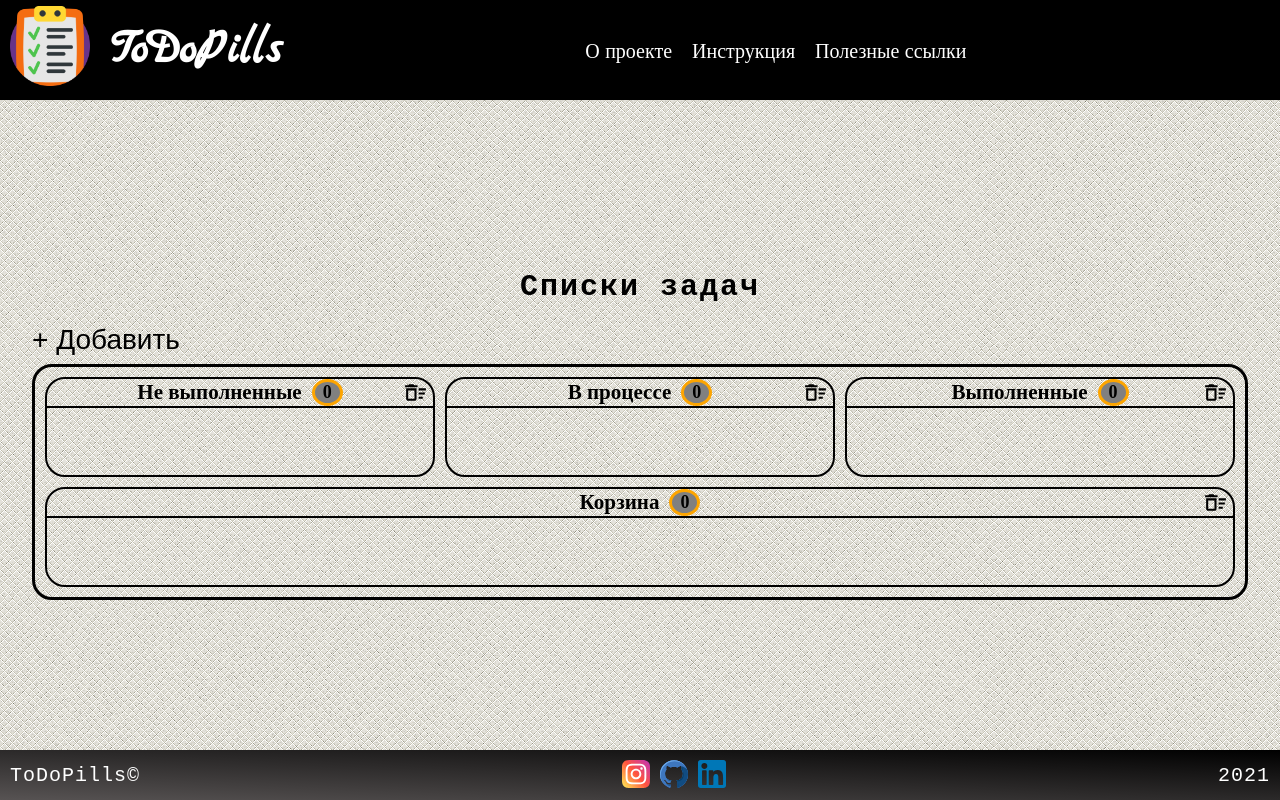
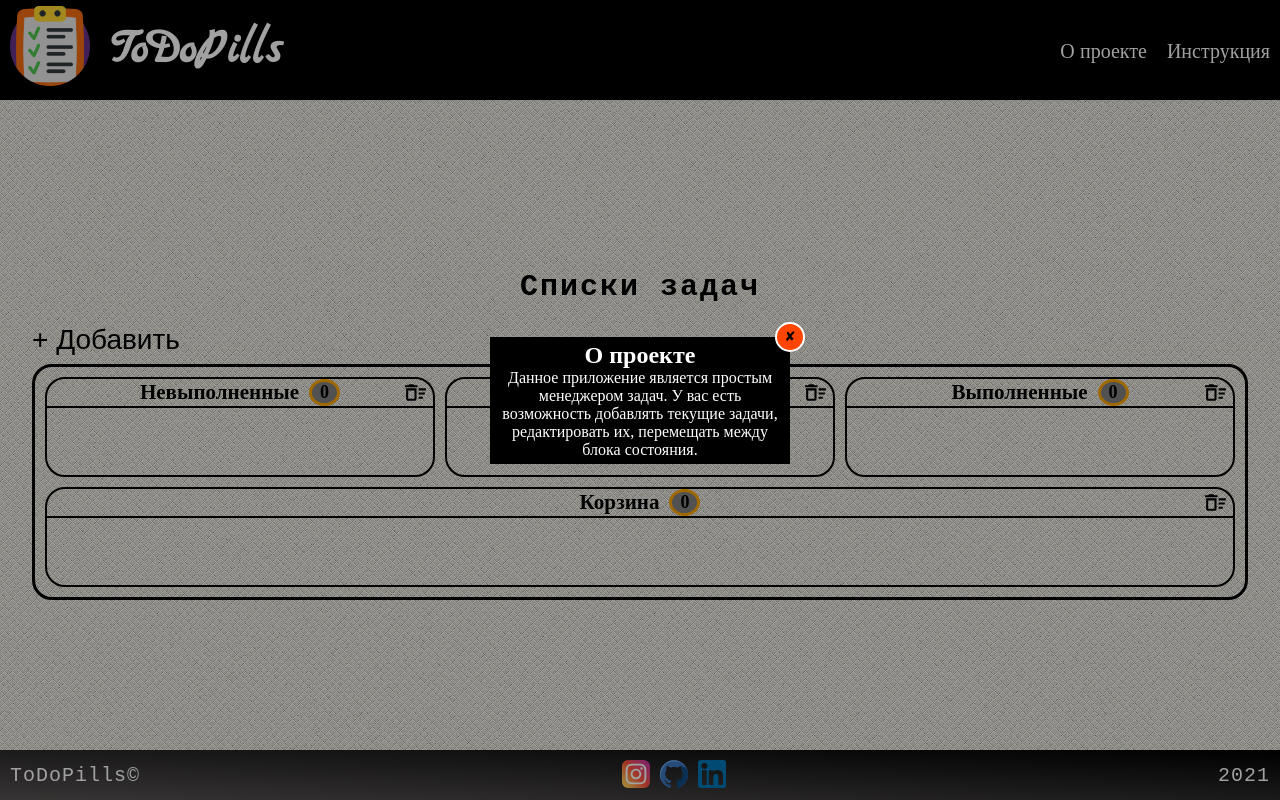
Before and after one commit to Nikitapil/TodoApp-ToDoPills, a website: page src/index.html in a window 1280 px wide. Both pictures are taken after a click on the item "О проекте". Drawn offline with nearby package versions, Linux system fonts and the light colour scheme; files that its build step writes are made by us from their sources; files whose address does not match are found by name.

Commit message:
Добавил модальные окна about и instruction

```diff
--- a/src/index.html
+++ b/src/index.html
@@ -16,9 +16,8 @@
         </div>
         <nav class="header_nav">
             <ul class="header_nav_list">
-                <li class="header_nav_list_item">О проекте</li>
-                <li class="header_nav_list_item">Инструкция</li>
-                <li class="header_nav_list_item">Полезные ссылки</li>
+                <li class="header_nav_list_item about__btn">О проекте</li>
+                <li class="header_nav_list_item instruction__btn">Инструкция</li>
             </ul>
         </nav>
     </header>
@@ -28,23 +27,12 @@
         <div class="todo__container">
             <div class="todo__block todo__main">
                 <div class="todo__header">
-                    <h3>Не выполненные</h3>
+                    <h3>Невыполненные</h3>
                     <p class="todo__counter">1</p>
                     <button type="button" class="todo__clear"></button>
                 </div>
                 <div class="todo__content todo__main__content">
-                        <!-- <div class="todo__item">
-                            <h4 class="todo__item__header">Test</h4>
-                            <div class="todo__item__buttons">
-                                <button class="inprogress__button" title="В процессе"></button>
-                                <button class="delete__button" title="Удалить"></button>
-                                <button class="inmain__button" title="В невыполненные"></button>
-                                <button class="indone__button" title="В выполненные"></button>
-                            </div>
-                            <p class="todo__item__description">Lorem ipsum dolor sit amet consectetur adipisicing elit. Itaque, aspernatur iste praesentium quae laudantium soluta repellendus tenetur. Quidem nemo ipsa, quas nam voluptatum impedit nobis facere accusamus fugit at dolores?</p>
-                            <p class="todo__item__date">04.09.2021</p>
-                            <button class="item__show"><span>Показать</span></button>
-                        </div> -->
+
                 </div>
             </div>
             <div class="todo__block todo__inprogress">
@@ -100,6 +88,16 @@
                 <button type="button" class="modal__delete__cancelbtn">Отмена</button>
             </div>
         </div>
+        <div class="modal__about hidden">
+            <button class="modal__about__closeBtn">&#10008;</button>
+            <h2>О проекте</h2>
+            <p>Данное приложение является простым менеджером задач. У вас есть возможность добавлять текущие задачи, редактировать их, перемещать между блока состояния.</p>
+        </div>
+        <div class="modal__instruction hidden">
+            <button class="modal__instruction__closeBtn">&#10008;</button>
+            <h2>Инструкция</h2>
+            <p>На данный момент это приложение работает в рамках использования одно браузера. Приложение использует локальное хранилище пользователя.<br> Для добавления новой задачи необходимо нажать кнопку добавить и ввести название задачи и ее описание. <br> Задача автоматически попадет в блок «Невыполненные».<br>Для отображения полного описания задачи необходимо нажать кнопку «Показать». В этом же разделе можно отредактировать задачу, нажав кнопку «Редактировать». Для перемещения задач между блоками можно просто ее перетащить в нужный блок или использовать кнопки навигации внутри задачи. При удалении задачи она сначала попадает в корзину, оттуда уже можно удалить задачу навсегда. Чтобы безвозвратно очистить блок от всех задач необходимо нажать кнопку Удалить <img src="img/clearbutton.svg" alt="кнопка удалить"> в заголовке блока.</p>
+        </div>
     </div>
     <footer class="footer">
         <p>ToDoPills&copy;</p>
--- a/src/js/index.js
+++ b/src/js/index.js
@@ -165,3 +165,15 @@
     showModal(editModal)
 }
 })
+// блок о проекте
+let aboutBtn = document.querySelector(".about__btn")
+let aboutModal = document.querySelector(".modal__about")
+let aboutCloseBtn = document.querySelector(".modal__about__closeBtn")
+aboutBtn.addEventListener("click", ()=> showModal(aboutModal))
+aboutCloseBtn.addEventListener("click", ()=> showModal(aboutModal))
+// блок инструкция
+let instructionBtn = document.querySelector(".instruction__btn")
+let instructionModal = document.querySelector(".modal__instruction")
+let instructionCloseBtn = document.querySelector(".modal__instruction__closeBtn")
+instructionBtn.addEventListener("click", ()=> showModal(instructionModal))
+instructionCloseBtn.addEventListener("click", ()=> showModal(instructionModal))
--- a/src/scss/header.scss
+++ b/src/scss/header.scss
@@ -5,6 +5,7 @@
     background-color: black;
     align-items: center;
     color: white;
+    justify-content: space-between;
 }
 .header__title {
     display: flex;
@@ -20,12 +21,12 @@
         max-height: 80px;
     }
 }
-.header_nav {
-    margin: auto;
-}
+
 .header_nav_list {
     list-style: none;
     display: flex;
+    flex-wrap: wrap;
+    justify-content: flex-end;
 }
 .header_nav_list_item {
     margin-right: 20px;
--- a/src/scss/main.scss
+++ b/src/scss/main.scss
@@ -191,7 +191,7 @@
     justify-content: center;
     align-items: center;
 }
-.modal__add, .modal__edit, .modal__delete {
+.modal__add, .modal__edit, .modal__delete, .modal__about, .modal__instruction {
     max-width: 300px;
     padding: 5px;
     background-color: aquamarine;
@@ -200,6 +200,22 @@
     h2 {
         text-align: center;
     }
+}
+.modal__about, .modal__instruction {
+    background-color: black;
+    color: white;
+    text-align: center;
+    position: relative;
+}
+.modal__about__closeBtn, .modal__instruction__closeBtn {
+    position: absolute;
+    top: -15px;
+    right: -15px;
+    width: 30px;
+    height: 30px;
+    border-radius: 50%;
+    background-color: #ff4500;
+    border: 2px solid #ffffff;
 }
 .todo__title__input {
     outline: none;
```
Also changed, not shown: dist/css/style.css, dist/css/style.min.css, dist/img/delete.svg (deleted), dist/index.html, dist/js/index.js, dist/js/index.min.js.
